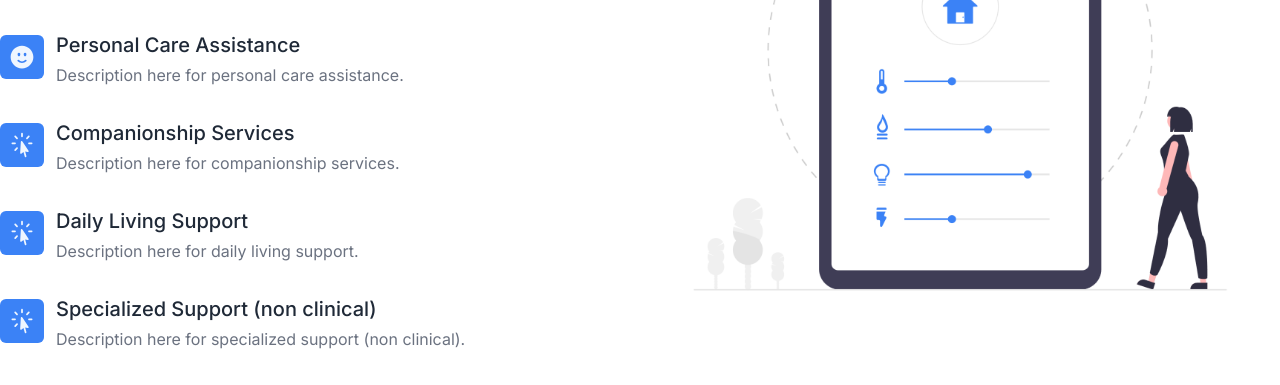
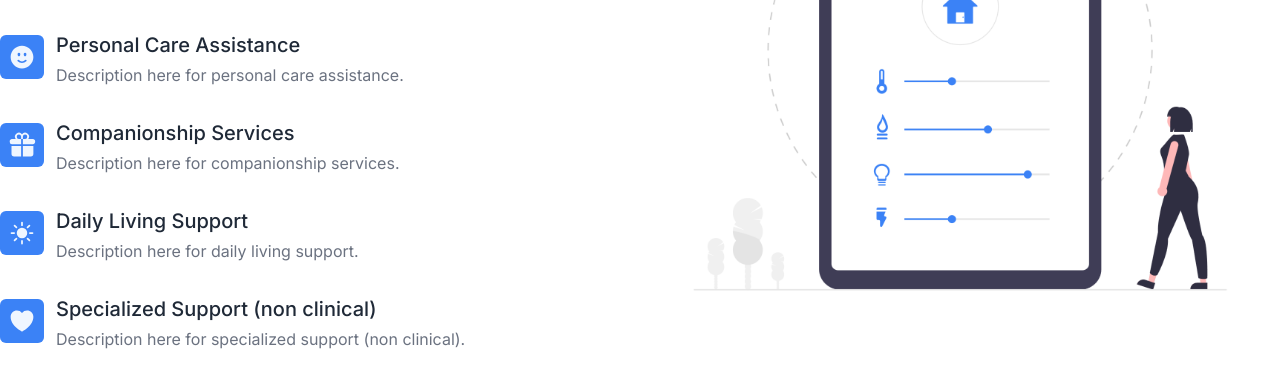
Before and after one commit to artoodeeto/twonet_site, a Next.js app: page / in a window 1280 px wide. Shown: the part 1440-1825 px from the top of the page. Built offline with nearby package versions, Linux system fonts and the light colour scheme.

Commit message:
changed incons

```diff
--- a/src/components/data.js
+++ b/src/components/data.js
@@ -5,6 +5,8 @@ import {
   DevicePhoneMobileIcon,
   AdjustmentsHorizontalIcon,
   SunIcon,
+  GiftIcon,
+  HeartIcon,
 } from "@heroicons/react/24/solid";
 
 import benefitOneImg from "../../public/img/benefit-one.png";
@@ -23,17 +25,17 @@ const benefitOne = {
     {
       title: "Companionship Services",
       desc: "Description here for companionship services.",
-      icon: <CursorArrowRaysIcon />,
+      icon: <GiftIcon />,
     },
     {
       title: "Daily Living Support",
       desc: "Description here for daily living support.",
-      icon: <CursorArrowRaysIcon />,
+      icon: <SunIcon />,
     },
     {
       title: "Specialized Support (non clinical)",
       desc: "Description here for specialized support (non clinical).",
-      icon: <CursorArrowRaysIcon />,
+      icon: <HeartIcon />,
     },
   ],
 };
```
